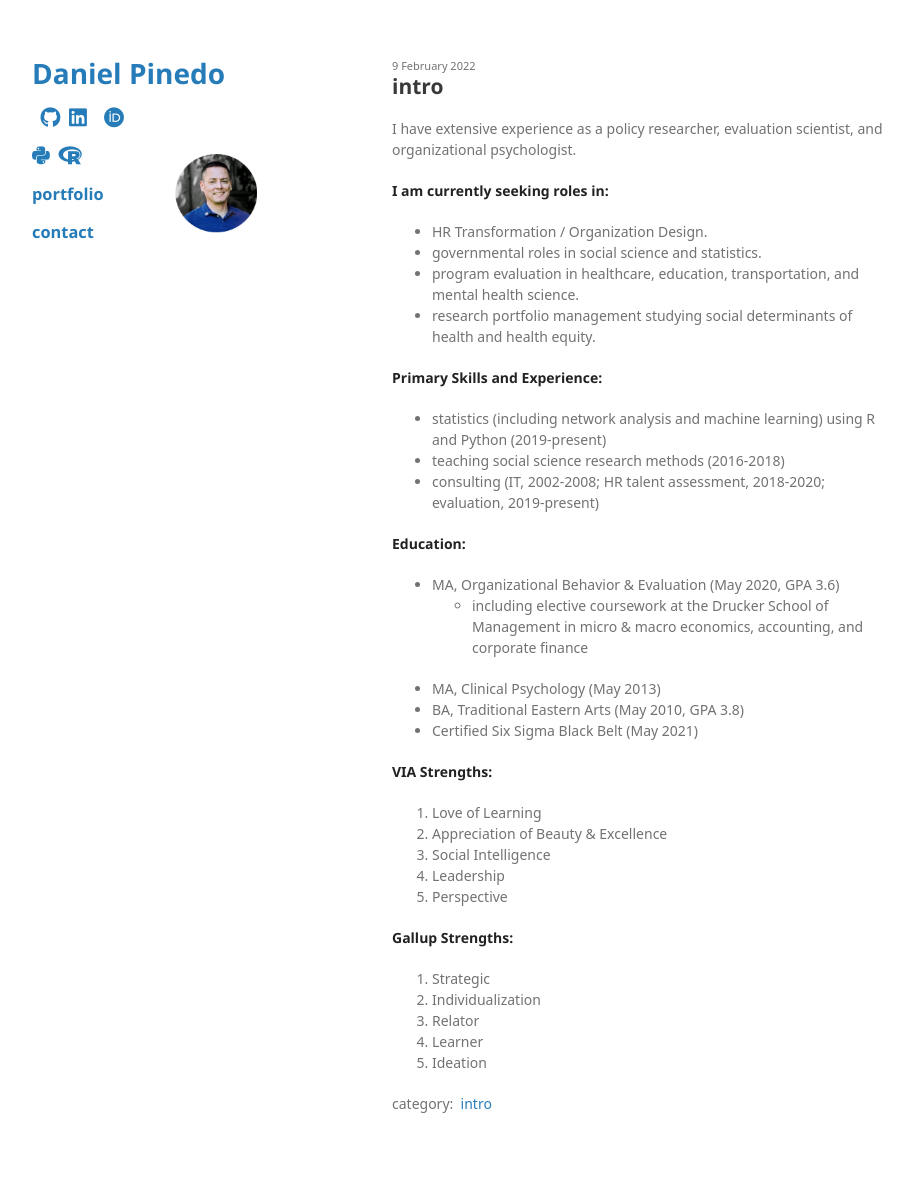
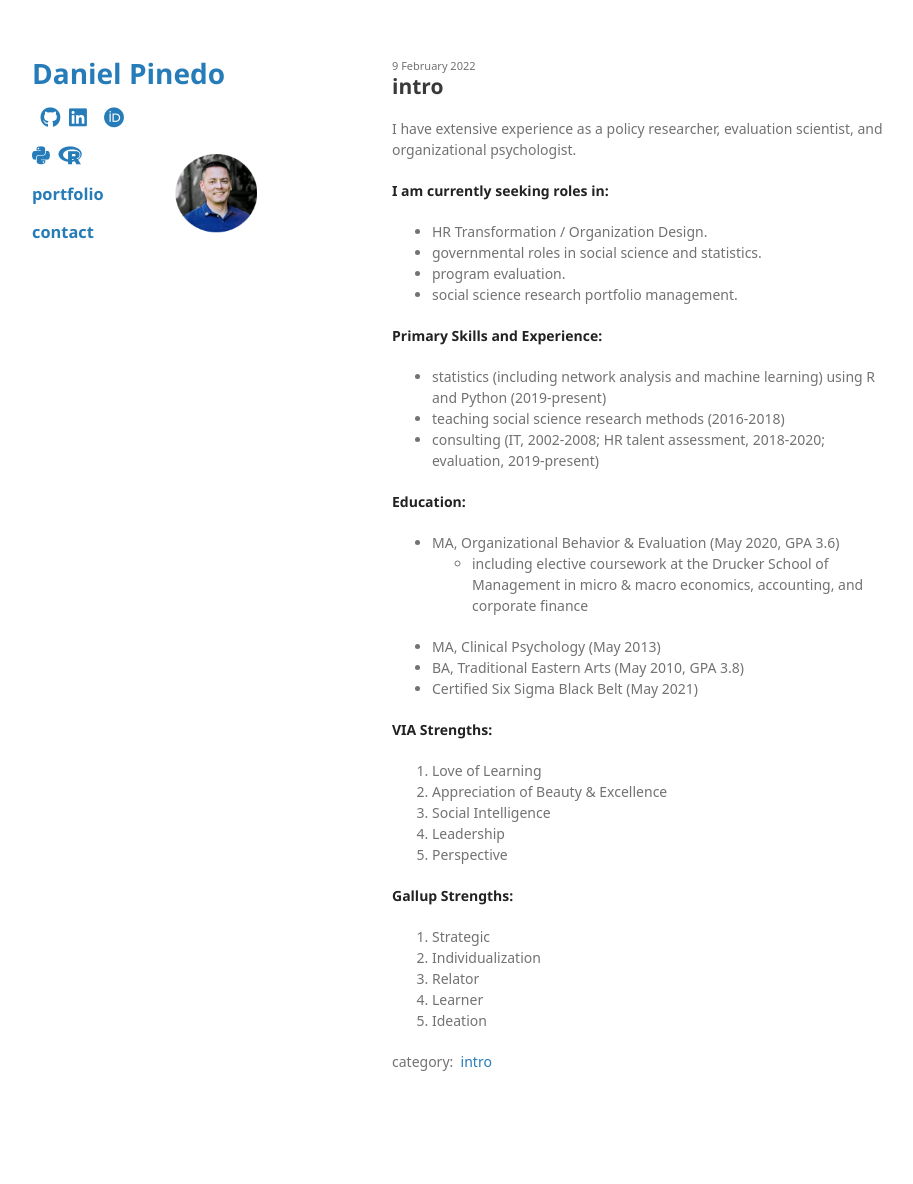
Before and after one commit to odenipinedo/odenipinedo.github.io, a Jekyll site: the page built from _posts/2022-02-09-intro.md, in a window 1280 px wide. Shown: the whole page, without its empty margins (178-1091 px from the left). Built offline with Jekyll 4.4.1, drawn with Linux system fonts in a browser that asks for light colours; nearby versions of some CDN libraries; some web fonts are replaced; a style sheet for code colours, icons or effects is not loaded; the repository's description, which GitHub fills in, is left out; after the commit the page ends 1142 px from its top, so only the background shows below that.

Commit message:
Update 2022-02-09-intro.md

```diff
--- a/_posts/2022-02-09-intro.md
+++ b/_posts/2022-02-09-intro.md
@@ -16,8 +16,8 @@ I have extensive experience as a policy researcher, evaluation scientist, and or
 **I am currently seeking roles in:**
 - HR Transformation / Organization Design.
 - governmental roles in social science and statistics.
-- program evaluation in healthcare, education, transportation, and mental health science.
-- research portfolio management studying social determinants of health and health equity.
+- program evaluation.
+- social science research portfolio management.
 
 **Primary Skills and Experience:**
 - statistics (including network analysis and machine learning) using R and Python (2019-present)
```
